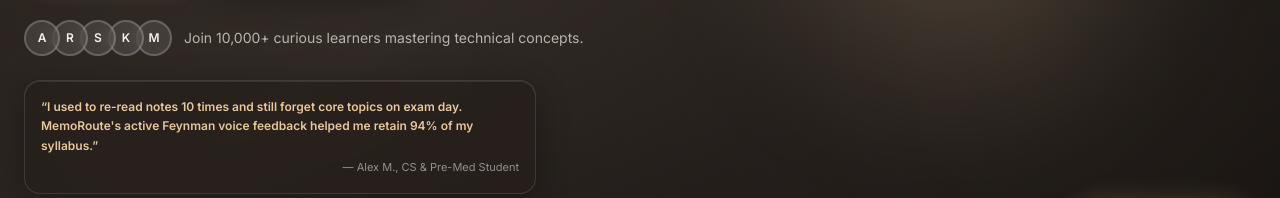
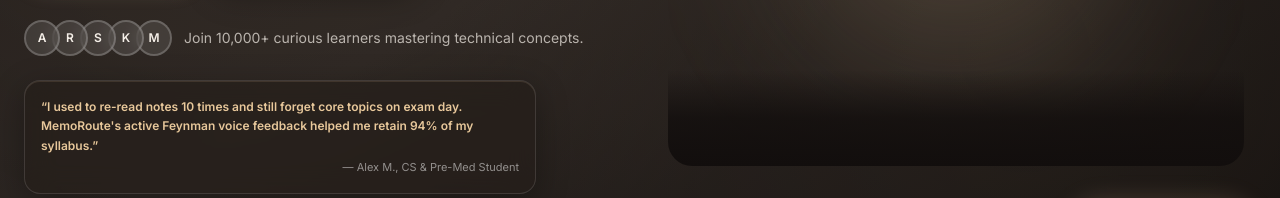
Before and after one commit to Sadiq-Kolakar/MindEcho, a React (Vite) app: page / in a window 1280 px wide. Shown: the part 510-708 px from the top of the page. Built offline with nearby package versions, Linux system fonts and the light colour scheme.

Commit message:
Adjust 3D Spline robot framing: scale upper body into focus and add gradient mask to seamlessly hide lower legs

```diff
--- a/src/components/AnimatedCharacter.tsx
+++ b/src/components/AnimatedCharacter.tsx
@@ -10,23 +10,26 @@
 
   return (
     <div className="relative mx-auto flex w-full max-w-xl flex-col items-center justify-center select-none">
-      {/* 3D Spline Robot Container (Clean, Borderless with Interactive Hover Glow) */}
+      {/* 3D Spline Robot Container (Clean Upper-Body Framing - Legs Hidden & Blended) */}
       <motion.div
         whileHover={{ scale: 1.03 }}
         transition={{ type: 'spring', stiffness: 220, damping: 22 }}
         onClick={() => setIsChatOpen(true)}
-        className="relative w-full h-[540px] flex items-center justify-center group cursor-grab active:cursor-grabbing"
+        className="relative w-full h-[480px] sm:h-[520px] flex items-center justify-center group cursor-grab active:cursor-grabbing overflow-hidden rounded-b-3xl"
       >
         {/* Smooth Ambient Warm Studio Radial Glow - Intensifies on Hover */}
         <div className="absolute inset-0 mx-auto my-auto h-[440px] w-[440px] rounded-full bg-[radial-gradient(circle,rgba(232,200,155,0.25)_0%,rgba(232,200,155,0.08)_50%,transparent_75%)] pointer-events-none transition-all duration-500 group-hover:scale-115 group-hover:bg-[radial-gradient(circle,rgba(232,200,155,0.45)_0%,rgba(232,200,155,0.18)_55%,transparent_80%)] blur-3xl" />
 
-        {/* Real Interactive 3D Spline Robot Scene */}
-        <div className="w-full h-full relative z-10">
+        {/* Real Interactive 3D Spline Robot Scene (Scaled & Offset to Focus on Upper Body) */}
+        <div className="w-full h-full relative z-10 scale-110 sm:scale-120 translate-y-6 sm:translate-y-8 transition-transform duration-500">
           <SplineScene
             scene="https://prod.spline.design/kZDDjO5HuC9GJUM2/scene.splinecode"
             className="w-full h-full"
           />
         </div>
+
+        {/* Soft Bottom Gradient Mask to Completely Blend & Hide Lower Legs */}
+        <div className="absolute bottom-0 inset-x-0 h-24 bg-gradient-to-t from-[#120e0d] via-[#120e0d]/80 to-transparent z-20 pointer-events-none" />
       </motion.div>
 
       {/* Interactive Voice & Chat Assistant Modal */}
```
